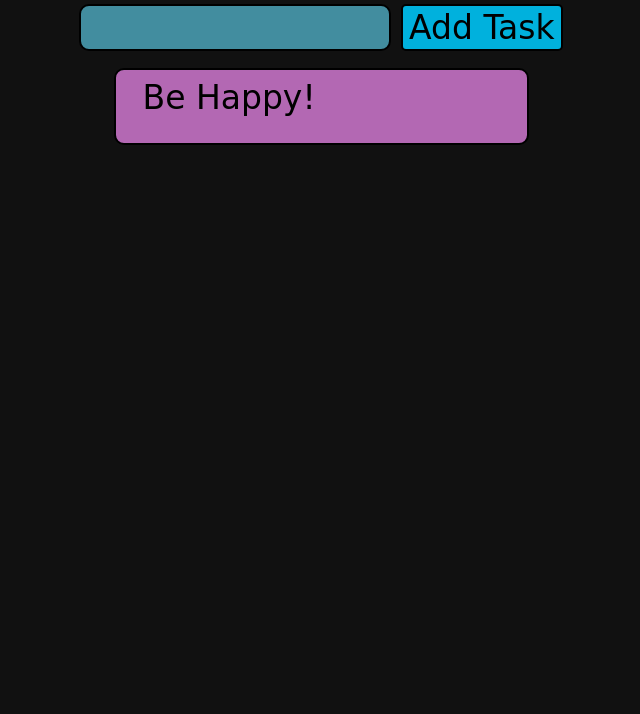
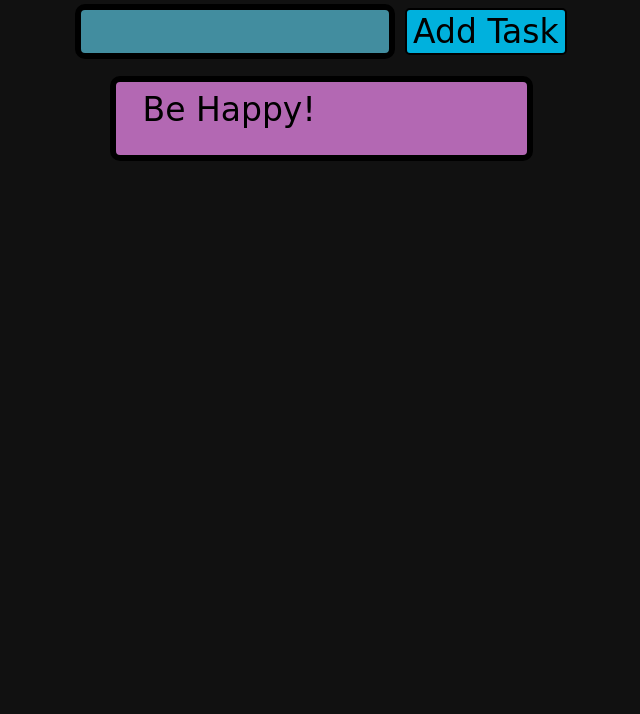
Before and after one commit to Melih00/To-Do-App, a plain HTML site: page index.html in a window 1280 px wide. Shown: the part 86-800 px from the top of the page, without its empty margins (319-959 px from the left). Drawn offline with Linux system fonts and the light colour scheme; a web font is replaced by a local one.

Commit message:
nearly there..

```diff
--- a/css.css
+++ b/css.css
@@ -40,7 +40,7 @@ li{
     position: relative;
     margin-top: 17px;
     color: black;
-    border: 2px solid black;
+    border: 6px solid black;
     text-align: left;
     padding: 8px 0px 7px 27px;
     background-color: rgba(197, 114, 197, 0.9);
@@ -51,7 +51,7 @@ input{
     border-style: none;
     width: 24%;
     height: 43px;
-    border: 2px solid black;
+    border: 6px solid black;
     background-color: rgba(82, 180, 204, 0.76);
 
 }
@@ -59,7 +59,7 @@ input{
 input:focus, input:hover{
     background-color: rgba(13, 13, 13, .98);
     color: white;
-    border: 2px dotted rgba(197, 114, 197, 0.9);
+    border: 6px dotted rgba(197, 114, 197, 0.9);
 }
 
 .inputs{
@@ -76,5 +76,5 @@ input:focus, input:hover{
 li:hover{
     background-color: rgba(13, 13, 13, .98);
     color: white;
-    border: 2px dotted rgba(166, 88, 166, 0.9);
+    border: 6px dotted rgba(166, 88, 166, 0.9);
 }
```
